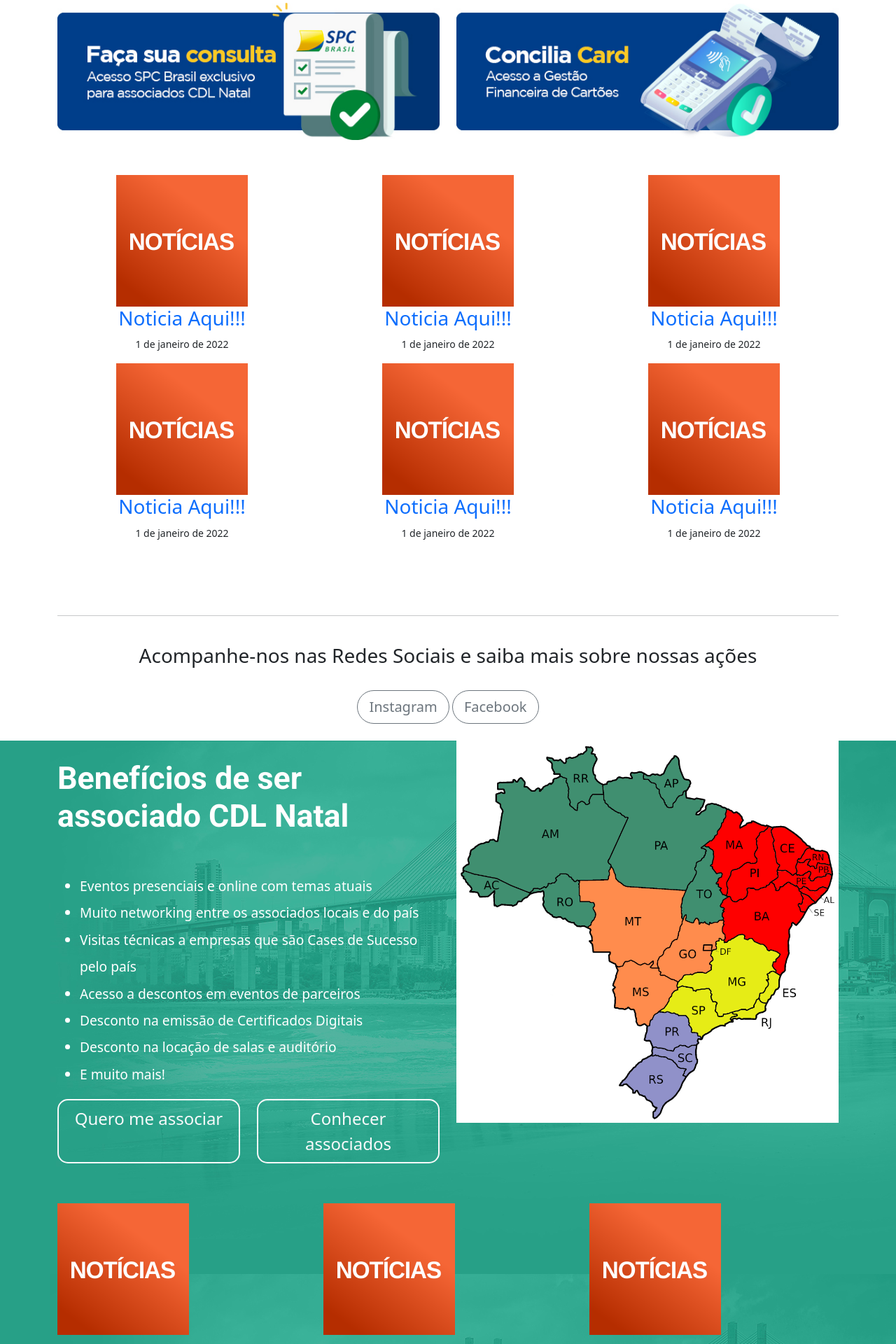
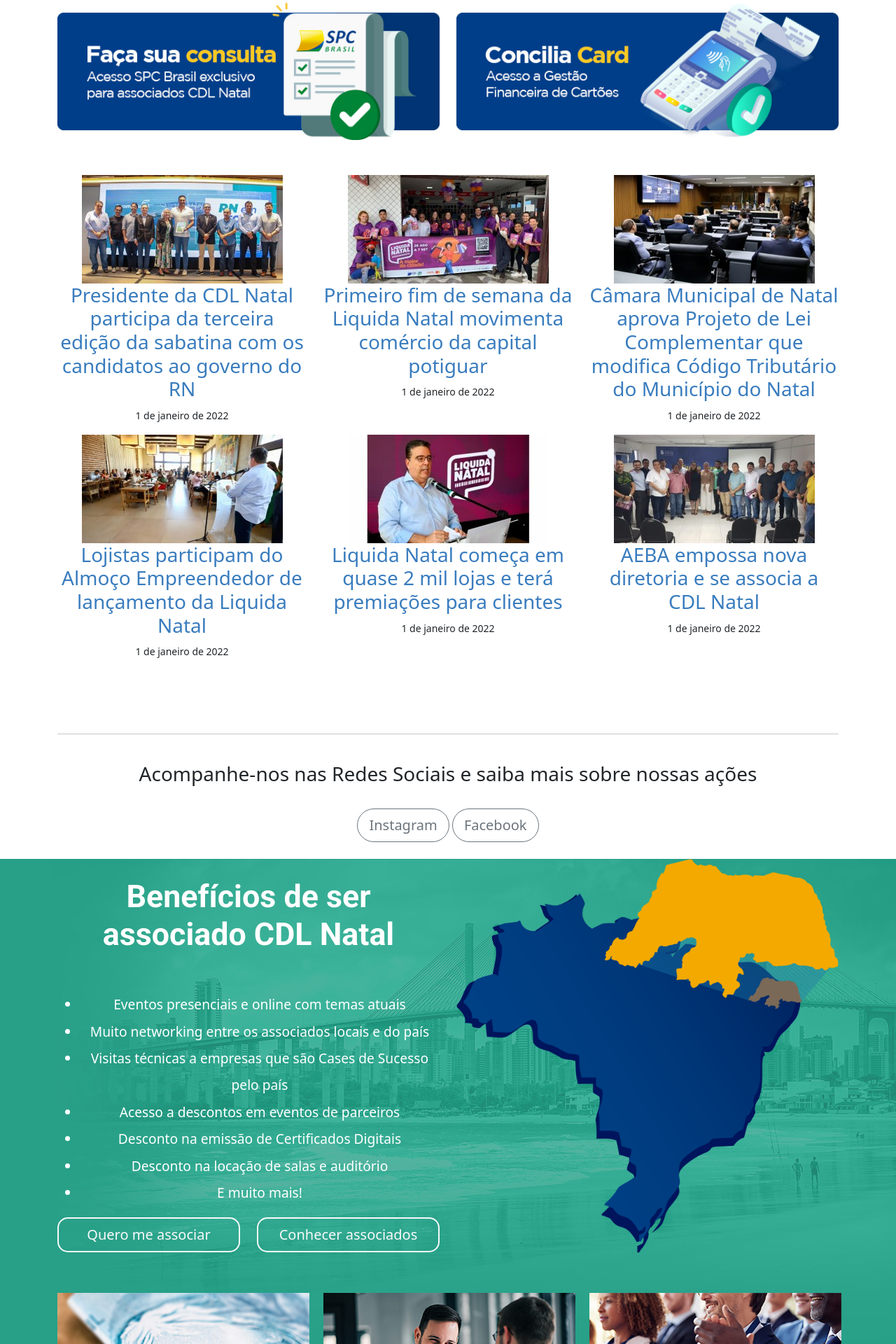
Before and after one commit to arttiko/portfolio, a PHP site: page / in a window 1280 px wide. Shown: the part 850-2770 px from the top of the page at 70% size. Run offline with PHP 8.4, Linux system fonts and the light colour scheme; some libraries are stand-ins or nearby versions.

Commit message:
UP responsibilidade

```diff
--- a/assets/css/style.css
+++ b/assets/css/style.css
@@ -80,14 +80,13 @@
 
 div#lista-site li{
 	list-style: none;
-
 }
 
 div#lista-site ul{
 	padding-left: 0;
 }
 
-li > a:hover{
+li > a:hover, .manchete:hover{
 	text-decoration: underline;
 }
 
@@ -95,3 +94,13 @@
 	text-decoration: none;
 	color: grey;
 }
+
+@media screen and (min-width: 0px) and (max-width: 992px){
+	#img-brasil{
+		display: none;
+	}
+}
+
+.manchete{
+	color: #397CBE;
+}
--- a/index.html
+++ b/index.html
@@ -273,43 +273,43 @@
 			<div class="row">
 			<div class="col-sm-12 col-md-6 col-lg-4">
 				<a href="#" class="texto-link">
-				<img class="img-noticia" src="assets/pic/noticia.png">
-				<h3>Noticia Aqui!!!</h3>
+				<img class="img-noticia" src="assets/pic/noticia-1.jpg">
+				<h3 class="manchete">Presidente da CDL Natal participa da terceira edição da sabatina com os candidatos ao governo do RN</h3>
 				</a>
 				<p><small>1 de janeiro de 2022</small></p>
 			</div>
 			<div class="col-sm-12 col-md-6 col-lg-4">
 				<a href="#" class="texto-link">
-				<img class="img-noticia" src="assets/pic/noticia.png">
-				<h3>Noticia Aqui!!!</h3>
+				<img class="img-noticia" src="assets/pic/noticia-2.jpg">
+				<h3 class="manchete">Primeiro fim de semana da Liquida Natal movimenta comércio da capital potiguar</h3>
 				</a>
 				<p><small>1 de janeiro de 2022</small></p>
 			</div>
 			<div class="col-sm-12 col-md-6 col-lg-4">
 				<a href="#" class="texto-link">
-				<img class="img-noticia" src="assets/pic/noticia.png">
-				<h3>Noticia Aqui!!!</h3>
+				<img class="img-noticia" src="assets/pic/noticia-3.jpg">
+				<h3 class="manchete">Câmara Municipal de Natal aprova Projeto de Lei Complementar que modifica Código Tributário do Município do Natal</h3>
 				</a>
 				<p><small>1 de janeiro de 2022</small></p>
 			</div>
 			<div class="col-sm-12 col-md-6 col-lg-4">
 				<a href="#" class="texto-link">
-				<img class="img-noticia" src="assets/pic/noticia.png">
-				<h3>Noticia Aqui!!!</h3>
+				<img class="img-noticia" src="assets/pic/noticia-4.jpg">
+				<h3 class="manchete">Lojistas participam do Almoço Empreendedor de lançamento da Liquida Natal</h3>
 				</a>
 				<p><small>1 de janeiro de 2022</small></p>
 			</div>
 			<div class="col-sm-12 col-md-6 col-lg-4">
 				<a href="#" class="texto-link">
-				<img class="img-noticia" src="assets/pic/noticia.png">
-				<h3>Noticia Aqui!!!</h3>
+				<img class="img-noticia" src="assets/pic/noticia-5.jpg">
+				<h3 class="manchete">Liquida Natal começa em quase 2 mil lojas e terá premiações para clientes</h3>
 				</a>
 				<p><small>1 de janeiro de 2022</small></p>
 			</div>
 			<div class="col-sm-12 col-md-6 col-lg-4">
 				<a href="#" class="texto-link">
-				<img class="img-noticia" src="assets/pic/noticia.png">
-				<h3>Noticia Aqui!!!</h3>
+				<img class="img-noticia" src="assets/pic/noticia-6.jpg">
+				<h3 class="manchete">AEBA empossa nova diretoria e se associa a CDL Natal</h3>
 				</a>
 				<p><small>1 de janeiro de 2022</small></p>
 			</div>
@@ -337,9 +337,9 @@
 
 	<!-- Mapa do Site -->
 	<section id="titulo-mapa" style="background-image: url(assets/pic/ponte.jpg);">
-		<div class="container">
+		<div class="container text-center">
 			<div class="row">
-					<div class="col-6">
+					<div class="col-sm-12 col-lg-6">
 						<h2>Benefícios de ser associado CDL Natal</h2>
 						<ul>
 							<li>Eventos presenciais e online com temas atuais</li>
@@ -351,18 +351,18 @@
 							<li>E muito mais!</li>
 						</ul>
 						<div class="row">
-							<div class="col-6"><a href="#" class="btn btn-outline-light btn-block btn-lg" style="width: 100%; height: 100%; --bs-btn-font-size: 1.5rem; border-width: 2px; border-radius: 15px; font-weight: 500;">Quero me associar</a></div>
-							<div class="col-6"><a href="#" class="btn btn-outline-light btn-block btn-lg" style="width: 100%; height: 100%; --bs-btn-font-size: 1.5rem; border-width: 2px; border-radius: 15px; font-weight: 500;">Conhecer associados</a></div>
+							<div class="col-6"><a href="#" class="btn btn-outline-light btn-block btn-lg" style="width: 100%; height: 100%; border-width: 2px; border-radius: 15px; font-weight: 500;">Quero me associar</a></div>
+							<div class="col-6"><a href="#" class="btn btn-outline-light btn-block btn-lg" style="width: 100%; height: 100%; border-width: 2px; border-radius: 15px; font-weight: 500;">Conhecer associados</a></div>
 						</div>
 					</div>
-					<div class="col-6">
-						<img src="assets/pic/brasil.jpg" class="img-fluid" >
+					<div id="img-brasil" class="col-lg-6">
+						<img src="assets/pic/brasil.png" class="img-fluid" >
 					</div>
 			</div>
-			<div class="row">
-				<div class="col-4" style="margin-top: 5%;"><img src="assets/pic/noticia.png" alt=""></div>
-				<div class="col-4" style="margin-top: 5%;"><img src="assets/pic/noticia.png" alt=""></div>
-				<div class="col-4" style="margin-top: 5%;"><img src="assets/pic/noticia.png" alt=""></div>
+			<div class="row justify-content-center">
+				<div class="col-lg-12 col-xl-4" style="margin-top: 5%;"><img src="assets/pic/minibanner-1.jpg" alt=""></div>
+				<div class="col-lg-12 col-xl-4" style="margin-top: 5%;"><img src="assets/pic/minibanner-2.jpg" alt=""></div>
+				<div class="col-lg-12 col-xl-4" style="margin-top: 5%;"><img src="assets/pic/minibanner-3.jpg" alt=""></div>
 			</div>
 			<br>
 			<br>
@@ -421,6 +421,7 @@
 				</div>
 			</div>
 			<hr>
+			<!-- Mapa -->
 			<div id="lista-site">
 			<div class="row">
 				<div class="col-md-2 col-sm-4">
@@ -480,6 +481,7 @@
 			</div>
 		</div>
 		<hr>
+		<!-- rodapé -->
 		<div class="rodape">
 			<div class="row justify-content-between">
 				<div class="col-4">
@@ -491,7 +493,6 @@
 			</div>
 		</div>
 	</div>
-
 	</section>
 
 
```
Also changed, not shown: assets/pic/brasil.png (added), assets/pic/minibanner-1.jpg (added), assets/pic/minibanner-2.jpg (added), assets/pic/minibanner-3.jpg (added), assets/pic/noticia-1.jpg (added), assets/pic/noticia-2.jpg (added), assets/pic/noticia-3.jpg (added), assets/pic/noticia-4.jpg (added), assets/pic/noticia-5.jpg (added), assets/pic/noticia-6.jpg (added).
